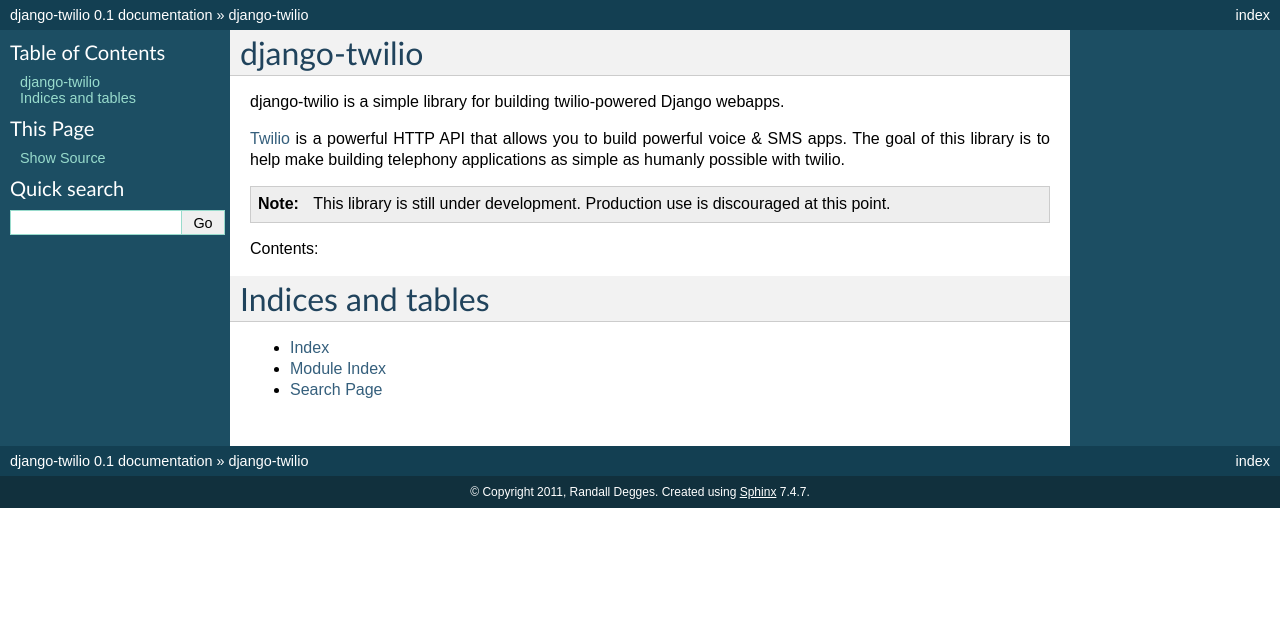
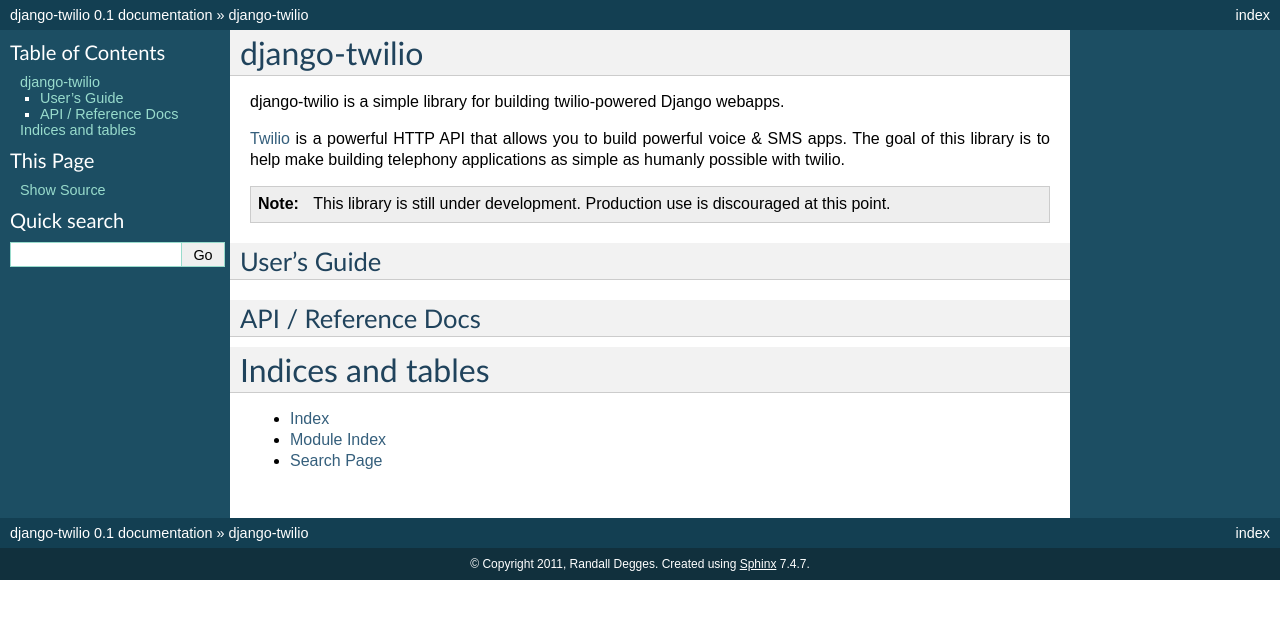
Before and after one commit to rdegges/django-twilio, a Sphinx documentation site: the page built from docs/index.rst, in a window 1280 px wide. Shown: the top 619 px of the page. Built offline with Sphinx 7.4.7, drawn with Linux system fonts in a browser that asks for light colours.

Commit message:
Adding two doc sections.
User's Guide, and API / Reference Docs. These two sections will cover the
entire app.

```diff
--- a/docs/index.rst
+++ b/docs/index.rst
@@ -12,10 +12,19 @@
     this point.
 
 
-Contents:
+User's Guide
+------------
 
 .. toctree::
     :maxdepth: 2
+
+
+API / Reference Docs
+--------------------
+
+.. toctree::
+    :maxdepth: 2
+
 
 Indices and tables
 ==================
```
